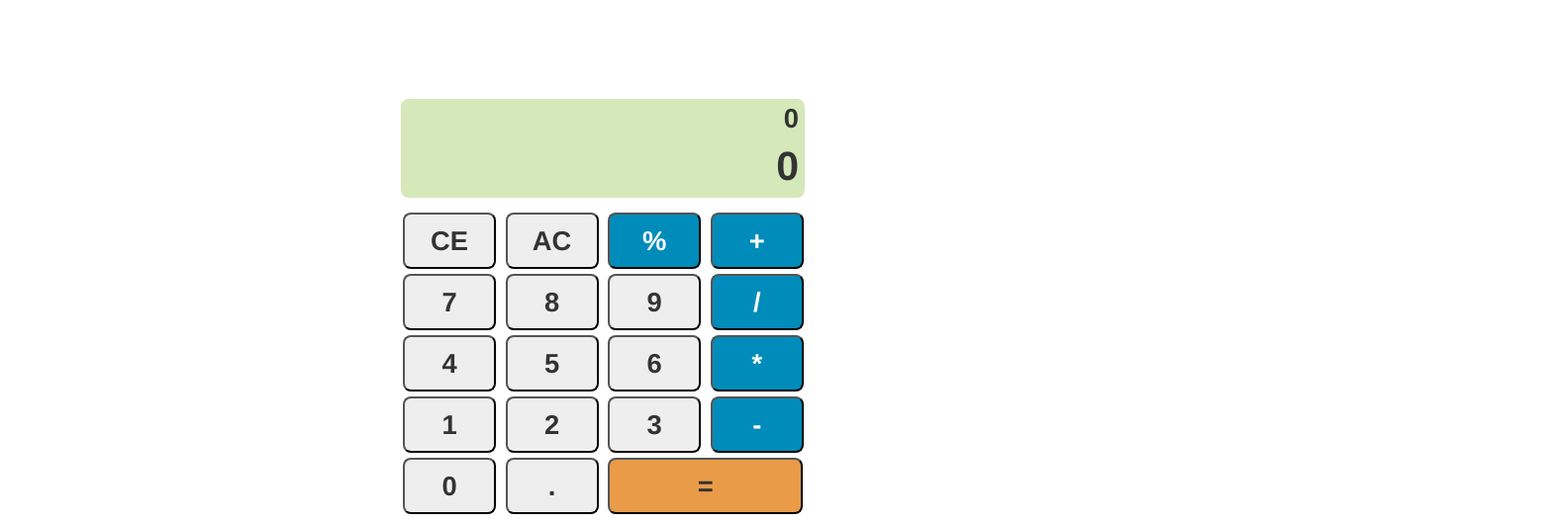
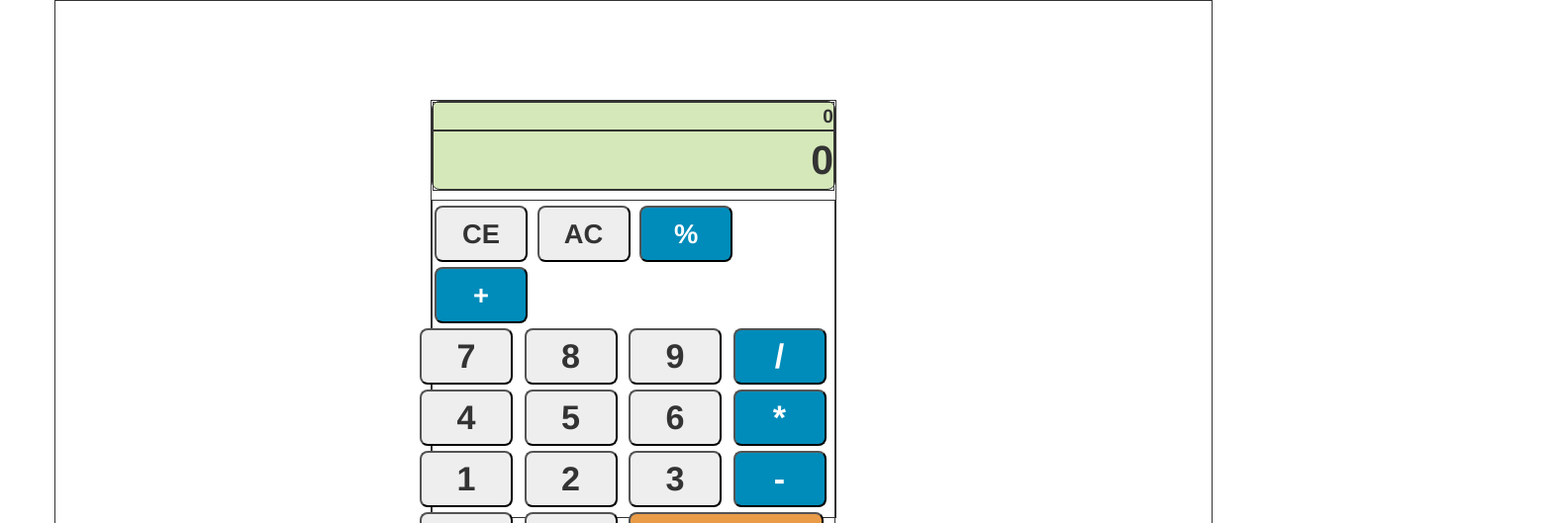
Before and after one commit to Aesirry/fcc-calculator, a plain HTML site: page index.html in a window 1280 px wide. Shown: the top 529 px of the page at 99% size, 1575 px wide, since content can reach past the window. Drawn offline with nearby package versions, Linux system fonts and the light colour scheme.

Commit message:
in process of improving html and css

```diff
--- a/index.html
+++ b/index.html
@@ -11,20 +11,17 @@
     <meta charset="utf-8">
   </head>
   <body>
-    <div id="calculator" class="container">
+    <div id="all" class="container">
+      <div id="calculator">
         <div id="displayarea" class="text-right">
-        <div id="result">
             <span id="expression">0</span>
             <span id="dispAns">0</span>
-        </div>
         </div> <!-- displayarea -->
-      <div id="keys" class="container">
-        <div class="row">
+        <div id="keys">
             <button id="correct">CE</button>
             <button id="clear">AC</button>
             <button id="%" class="operator">%</button>
             <button id="addition" class="operator">+</button>
-        </div>
           <div class="row">
             <button id="7" class="number">7</button>
             <button id="8" class="number">8</button>
@@ -48,7 +45,13 @@
             <button id="dot" class="number">.</button>
             <button id="equals">=</button>
           </div>
+        </div> <!-- keys -->
+      </div> <!-- calculator -->
+    </div> <!-- container -->
+    <footer id="footer" class="text-center">
+      <div class="container">
+        Created by <a href="https://www.linkedin.com/in/joseph-beltrami" target="_blank">Joe Beltrami</a>
       </div>
-    </div>
+    </footer>
   </body>
 </html>
--- a/style.css
+++ b/style.css
@@ -26,15 +26,22 @@ body {
   float: right;
 }
 
+#all{
+  border: solid 1px;
+}
+
 #calculator {
-  width: 500px;
-  height: 510px;
+  border: solid 1px;
+  width: 410px;
+  height: 423px;
   margin: auto;
   margin-top: 100px;
+  margin-bottom: 7px;
 }
 
 #displayarea {
-  height: 100px;
+  border: solid 1px;
+  height: 90px;
   width: 408px;
   display: block;
   background-color: #d5e8b9;
@@ -46,20 +53,25 @@ body {
 }
 
 #keys {
+  border: solid 1px;
   margin: auto;
   margin-top: 10px;
 }
 
 #dispAns {
+  border: solid 1px;
   display: block;
+  width: 100%;
   font-size: 1.5em;
   font-weight: bold;
   margin-right: 6px;
 }
 
 #expression {
+  border: solid 1px;
   display: block;
-  font-size: 1em;
+  width: 100%;
+  font-size: 0.7em;
   font-weight: bold;
   margin-right: 6px;
 }
```
Lines whose indentation alone changed are shown as unchanged.
